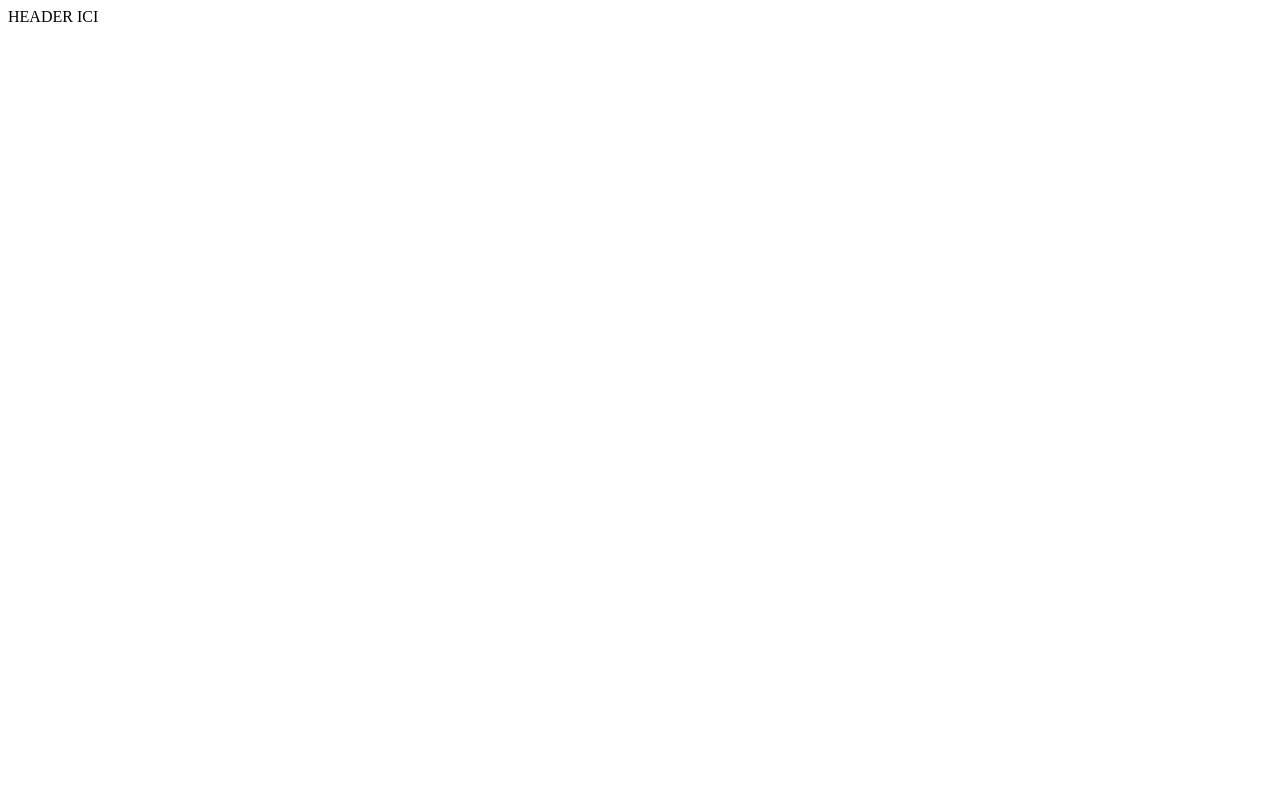
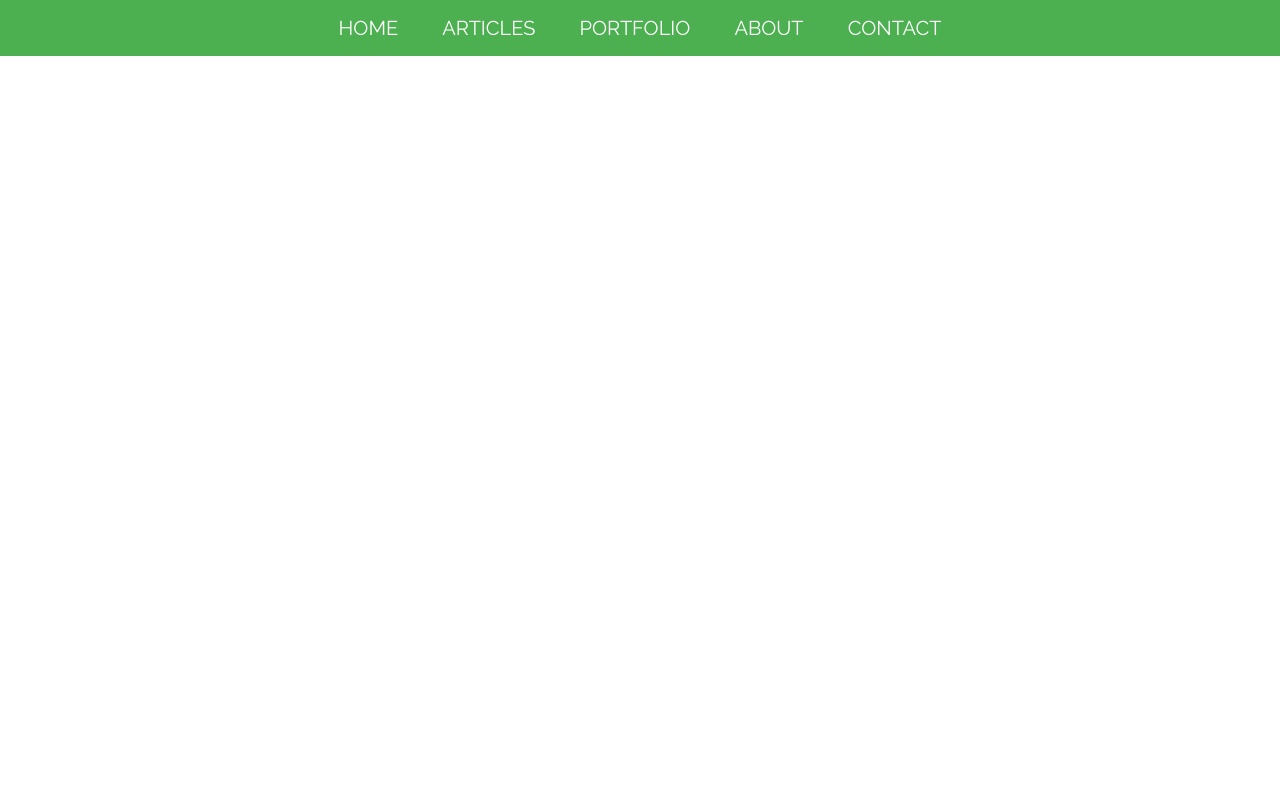
Before and after one commit to kimjjeonghwa80/onlineclass, a PHP site: page / in a window 1280 px wide. Before the commit the page is almost empty. Run offline with PHP 8.4, Linux system fonts and the light colour scheme.

Commit message:
add navbar style.css

```diff
--- /dev/null
+++ b/assets/css/style.css
@@ -0,0 +1,32 @@
+@import 'https://fonts.googleapis.com/css?family=Raleway';
+
+html, body{
+    margin: 0px;
+}
+
+header, footer{
+    font-family: Raleway;
+    margin: 0 auto;
+	padding: 5em 3em;
+	text-align: center;
+    background: #555;
+}
+
+.navbar{
+    font-family: Raleway;
+    margin: 0 auto;
+	padding: 1em 3em;
+    text-align: center;
+    background: #4caf50;
+}
+
+.navbar a{
+    color: rgb(255, 255, 255);
+    text-decoration: none;
+    font: 20px Raleway;
+    margin: 0px 10px;
+    padding: 10px 10px;
+    position: relative;
+    z-index: 0;
+    cursor: pointer;
+}
--- a/views/templates/header.php
+++ b/views/templates/header.php
@@ -1 +1,14 @@
-<header>HEADER ICI</header>
+<!DOCTYPE html>
+<html lang="en">
+<head>
+    <meta charset="UTF-8">
+    <link rel="stylesheet" href="assets/css/style.css">
+    <title>Online Class</title>
+</head>
+<div class="navbar">
+    <a href="#">HOME</a>
+    <a href="#">ARTICLES</a>
+    <a href="#">PORTFOLIO</a>
+    <a href="#">ABOUT</a>
+    <a href="#">CONTACT</a>
+</div>
```
